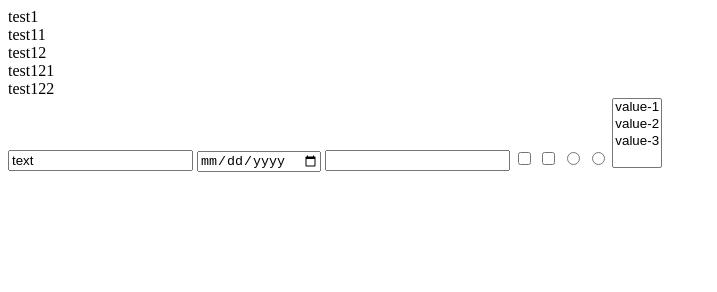
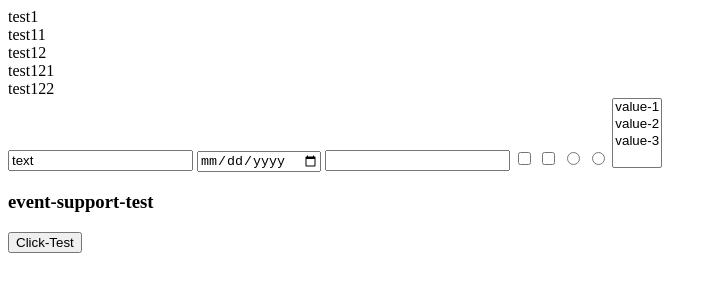
Before and after one commit to TwilightTitus/dom-api-extension, a website built with webpack: page WebContent/index.html in a window 1280 px wide. Shown: the whole page, without its empty margins (0-717 px from the left). Built offline with nearby package versions, Linux system fonts and the light colour scheme.

Commit message:
more tests

```diff
--- a/WebContent/index.html
+++ b/WebContent/index.html
@@ -33,8 +33,15 @@
 		<option value="value-2">value-2</option>
 		<option>value-3</option>
 	</select>
-	<script type="text/javascript" src="dev.bundle.js"></script>
+	<div class="event-support-test">
+		<h3>event-support-test</h3>
+		<button>Click-Test</button>
+
+	</div>
+
+	<script type="text/javascript" src="dom-api-extension.js"></script>
 	<script type="text/javascript" src="test.js"></script>
+	<script type="text/javascript" src="js/event-support-test.js"></script>
 </body>
 
 </html>
```
Also changed, not shown: src/dom/Document.js (line endings or trailing spaces).
